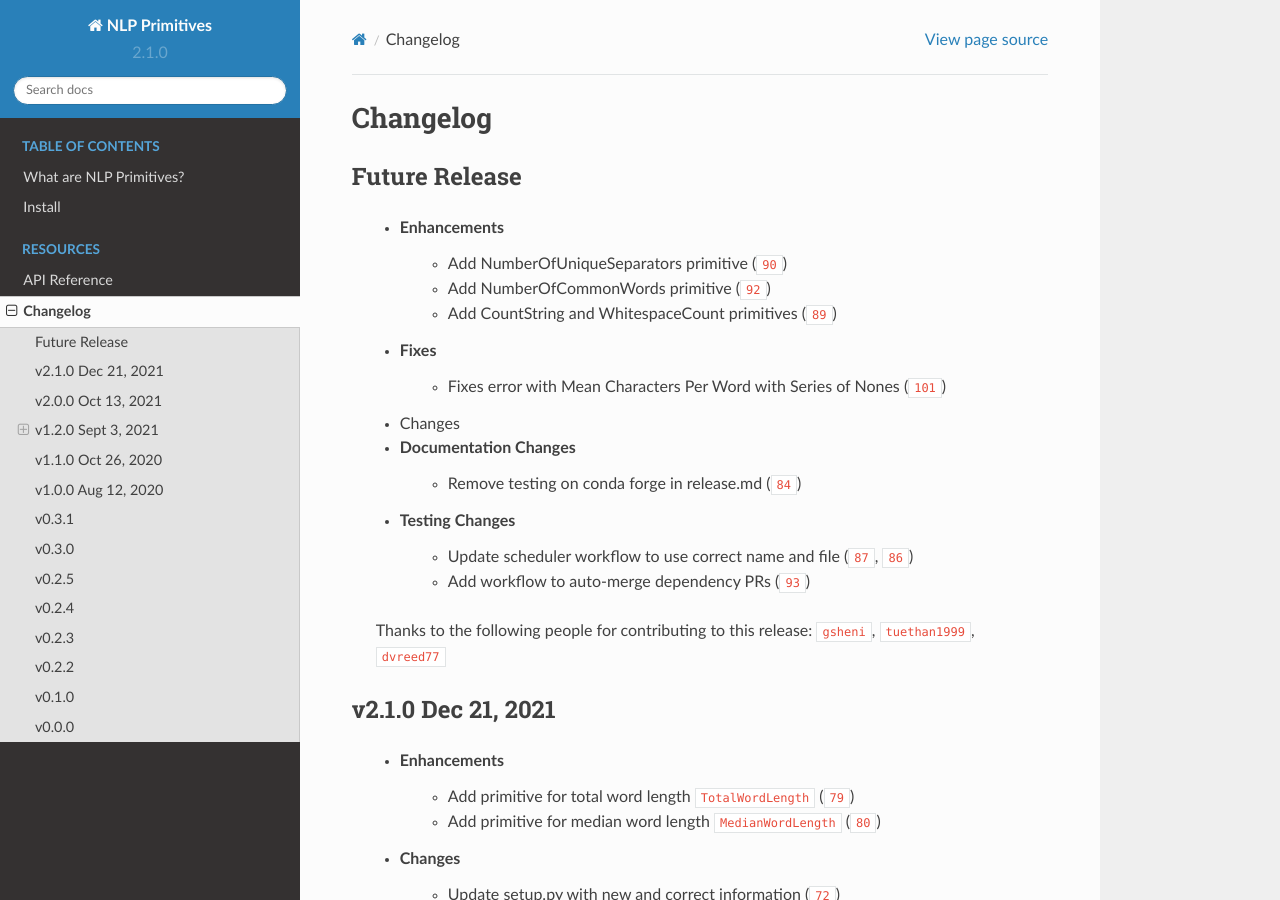
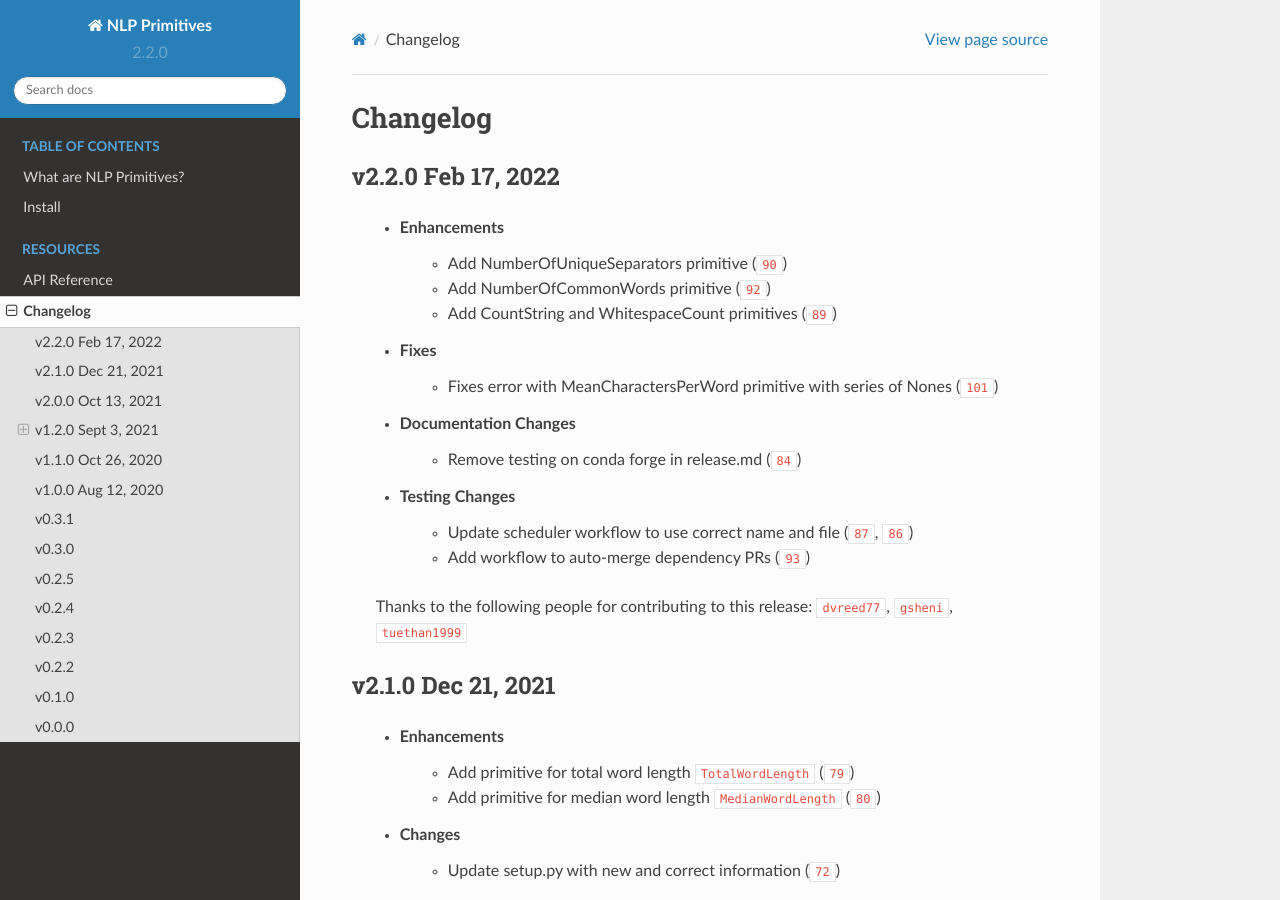
Before and after one commit to alteryx/nlp_primitives, a Sphinx documentation site: the page built from docs/source/changelog.rst, in a window 1280 px wide and 900 px high. Built offline with Sphinx 7.4.7 and the Read the Docs theme 2.0.0, drawn with Linux system fonts in a browser that asks for light colours; cross-references to code outside the pages are shown as plain code.

Commit message:
release_v2.2.0

```diff
--- a/docs/source/changelog.rst
+++ b/docs/source/changelog.rst
@@ -2,15 +2,24 @@
 Changelog
 =========
 
-Future Release
-==============
+.. Future Release
+      ==============
+        * Enhancements
+        * Fixes
+        * Changes
+        * Documentation Changes
+        * Testing Changes
+
+    .. Thanks to the following people for contributing to this release:
+
+v2.2.0 Feb 17, 2022
+===================
     * Enhancements
         * Add NumberOfUniqueSeparators primitive (:pr:`90`)
         * Add NumberOfCommonWords primitive (:pr:`92`)
         * Add CountString and WhitespaceCount primitives (:pr:`89`)
     * Fixes
-        * Fixes error with Mean Characters Per Word with Series of Nones (:pr:`101`)
-    * Changes
+        * Fixes error with MeanCharactersPerWord primitive with series of Nones (:pr:`101`)
     * Documentation Changes
         * Remove testing on conda forge in release.md (:pr:`84`)
     * Testing Changes
@@ -18,7 +27,7 @@
         * Add workflow to auto-merge dependency PRs (:pr:`93`)
 
     Thanks to the following people for contributing to this release:
-    :user:`gsheni`, :user:`tuethan1999`, :user:`dvreed77`
+    :user:`dvreed77`, :user:`gsheni`, :user:`tuethan1999`
 
 v2.1.0 Dec 21, 2021
 ===================
--- a/nlp_primitives/__init__.py
+++ b/nlp_primitives/__init__.py
@@ -1,7 +1,7 @@
 # flake8: noqa
 import nltk.data
 
-__version__ = '2.1.0'
+__version__ = '2.2.0'
 import pkg_resources
 
 from .count_string import CountString
--- a/setup.py
+++ b/setup.py
@@ -16,7 +16,7 @@
 
 setup(
     name='nlp_primitives',
-    version='2.1.0',
+    version='2.2.0',
     author='Alteryx, Inc.',
     author_email='support@featurelabs.com',
     classifiers=[
```
